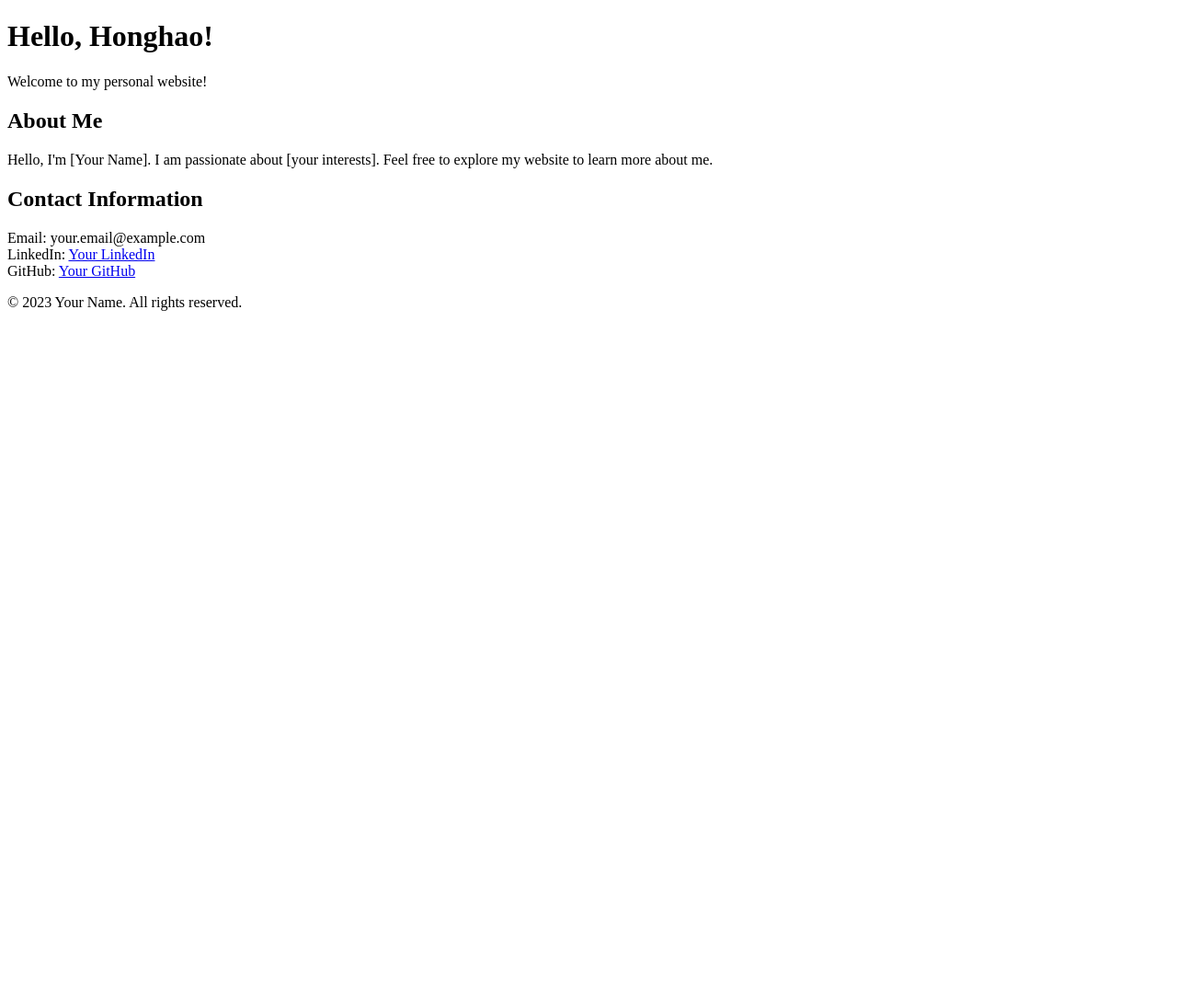
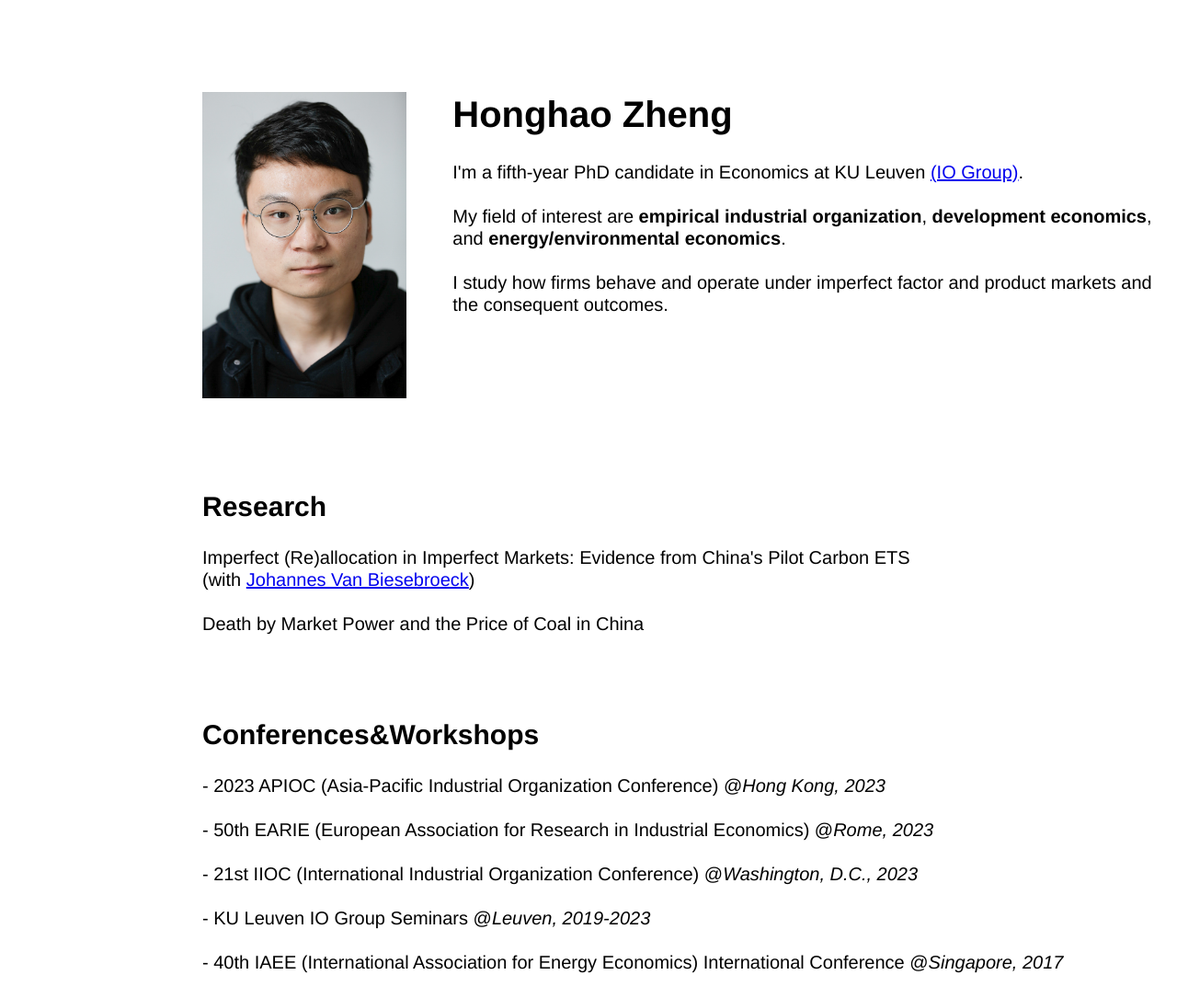
Before and after one commit to honghaozzz/honghaozzz.github.io, a plain HTML site: page index.html in a window 1280 px wide. Shown: the top 1085 px of the page at 92% size. Before the commit the page ends 800 px from the top, so only its background shows below. Drawn offline with Linux system fonts and the light colour scheme.

Commit message:
Upload from Desktop
v1.0

```diff
--- a/index.html
+++ b/index.html
@@ -3,35 +3,75 @@
 <head>
     <meta charset="UTF-8">
     <meta name="viewport" content="width=device-width, initial-scale=1.0">
-    <title>Your Name - Personal Website</title>
+    <title>Honghao Zheng - KU Leuven</title>
     <!-- You can link to a CSS file for styling here if needed -->
+    <link rel="stylesheet" type="text/css" href="styles.css">
 </head>
 <body>
 
     <header>
-        <h1>Hello, Honghao!</h1>
-        <p>Welcome to my personal website!</p>
+        <!-- Add an image -->
+        <img class="align-left" src="profile2.jpg" alt="Description of the image" width="222.3" height="333.3">
+
+        <h1>Honghao Zheng</h1>
+        <!-- <p>Welcome to my personal website!</p> -->
+        <p>
+            I'm a fifth-year PhD candidate in Economics at KU Leuven <a href="https://sites.google.com/view/ioleuven/home">(IO Group)</a>.<br><br>
+            My field of interest are <strong>empirical industrial organization</strong>, <strong>development economics</strong>, and <strong>energy/environmental economics</strong>.<br><br>
+
+            I study how ﬁrms behave and operate under imperfect factor and product markets and the consequent outcomes.<br>
+
+        </p>
     </header>
 
+<br><br><br><br><br>
+
     <section>
-        <h2>About Me</h2>
+        <h2>Research</h2>
         <p>
-            Hello, I'm [Your Name]. I am passionate about [your interests].
-            Feel free to explore my website to learn more about me.
+            Imperfect (Re)allocation in Imperfect Markets: Evidence from China's Pilot Carbon ETS<br>(with <a href="https://www.kuleuven.be/wieiswie/en/person/00044468">Johannes Van Biesebroeck</a>)<br><br>
+
+            Death by Market Power and the Price of Coal in China<br><br>
+
+            <!-- Estimating Productivity Spillovers over the Ownership Network<br><br> -->
+
+            <!-- Dams and Productivity<br><br> -->
         </p>
     </section>
 
+<br>
     <section>
-        <h2>Contact Information</h2>
+        <h2>Conferences&Workshops</h2>
         <p>
-            Email: your.email@example.com<br>
-            LinkedIn: <a href="https://www.linkedin.com/in/your-username/">Your LinkedIn</a><br>
-            GitHub: <a href="https://github.com/your-username">Your GitHub</a>
+            - 2023 APIOC (Asia-Pacific Industrial Organization Conference) @<i>Hong Kong, 2023</i><br><br>
+
+            - 50th EARIE (European Association for Research in Industrial Economics) @<i>Rome, 2023</i><br><br>
+
+            - 21st IIOC (International Industrial Organization Conference) @<i>Washington, D.C., 2023</i><br><br>
+
+            - KU Leuven IO Group Seminars @<i>Leuven, 2019-2023</i><br><br>
+
+            - 40th IAEE (International Association for Energy Economics) International Conference @<i>Singapore, 2017</i><br><br>
+
+        </p>
+    </section>
+
+<br>
+
+    <section>
+        <h2>Contact</h2>
+        <p>
+            Email: <a href="mailto:honghao.zheng@kuleuven.be">honghao.zheng@kuleuven.be</a><br><br>
+            Department of Economics - KU Leuven<br>
+            Naamsestraat 69 - 02.105<br>
+            3000 Leuven, Belgium<br>
+            <!-- LinkedIn: <a href="https://www.linkedin.com/in/your-username/">Your LinkedIn</a><br> -->
+            <!-- GitHub: <a href="https://github.com/your-username">Your GitHub</a> -->
         </p>
     </section>
 
     <footer>
-        <p>&copy; 2023 Your Name. All rights reserved.</p>
+        <p>&copy; 2023 Honghao Zheng. All rights reserved.</p>
     </footer>
 
 </body>
--- /dev/null
+++ b/styles.css
@@ -0,0 +1,59 @@
+/* styles.css */
+
+body {
+    font-family: 'Helvetica', sans-serif;
+    margin: 0; /* Remove default margin */
+    padding: 0;
+    margin-left: 200px; /* Adjust the left spacing for the footer */
+    margin-top: 100px; /* Adjust the left spacing for the footer */
+    background-color: #fff;
+    font-size: 20px;
+    text-align: left; /* Align all text to the left */
+}
+
+header {
+    background-color: #fff;
+    padding: 0px;
+    text-align: left; /* Align text to the left */
+    margin-left: 20px; /* Adjust the left spacing for the header */
+    font-size: 20px; /* Adjust the font size for the header */
+    margin-bottom: 50px; /* Add a margin at the bottom of the header */
+    line-height: 1.2; /* Adjust the line spacing by changing this value */
+}
+
+section {
+    margin-bottom: 20px; /* Add a margin at the bottom of the section */
+    text-align: left; /* Align text to the left */
+    margin-left: 20px; /* Adjust the left spacing for sections */
+    line-height: 1.2; /* Adjust the line spacing by changing this value */
+}
+
+footer {
+    font-size: 16px;
+    text-align: left; /* Align text to the left */
+    margin-top: 20px;
+    padding: 0px;
+    margin-left: 20px; /* Adjust the left spacing for the footer */
+    background-color: #fff;
+}
+
+/* Add a class to style the image */
+    .align-left {
+    float: left; /* Float the image to the left */
+    margin-left: 0px; /* Add some margin to separate the image from the text */
+    margin-right: 50px;
+    margin-top: 0px;
+    margin-bottom: 0px;
+}
+
+/* Fixed position for the image */
+    .fixed-image {
+    position: fixed;
+    top: 50px; /* Adjust the top position as needed */
+    right: 50px; /* Adjust the right position as needed */
+}
+
+/* Right-align specific text using a class */
+    .right-align {
+    text-align: right;
+}
```
Also changed, not shown: profile.jpg (added), profile2.jpg (added), 1 other file.
